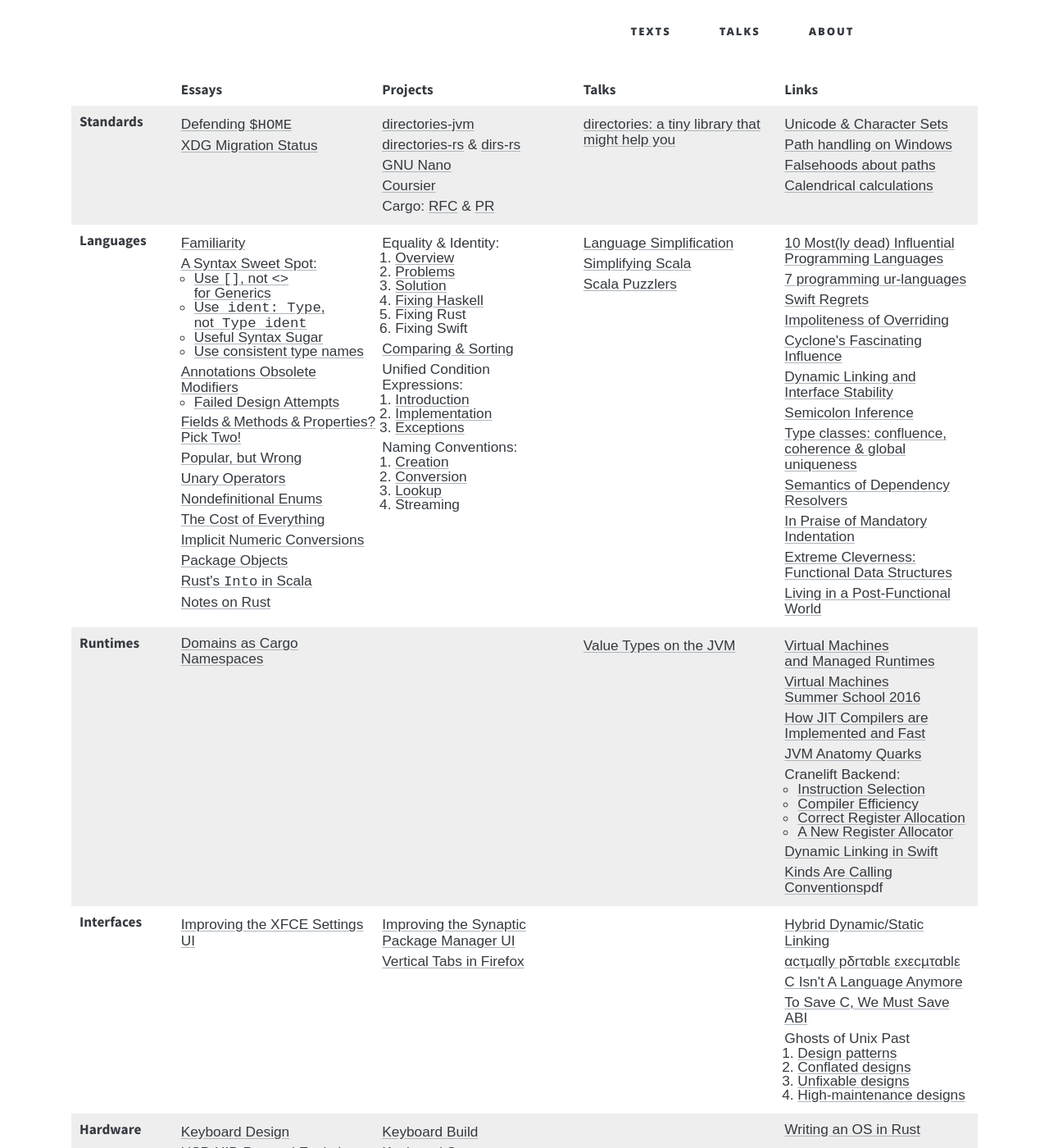
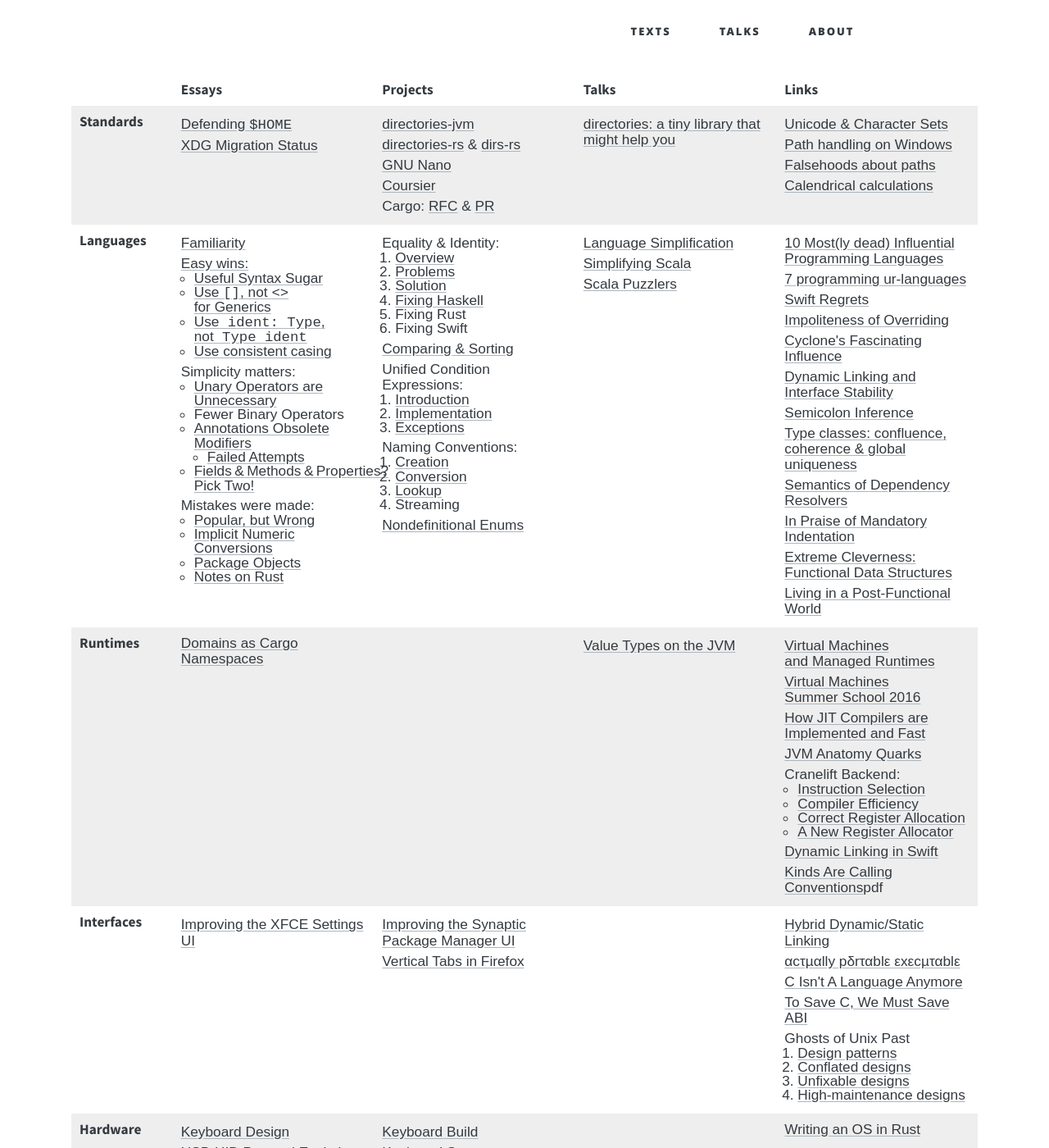
Before and after one commit to soc/soc.me, a Jekyll site: the page built from index.md, in a window 1280 px wide and 1400 px high. Shown: the whole window at 82% size. Built offline with Jekyll 4.4.1, drawn with Linux system fonts in a browser that asks for light colours; some web fonts are replaced; some of the changed text lies outside the part shown.

Commit message:
overhaul unary operators, organize index

```diff
--- a/index.md
+++ b/index.md
@@ -37,29 +37,34 @@
     <th class="table-topic">Languages</th>
     <td>
       <div><a href="languages/familiarity">Familiarity</a></div>
-      <div><a href="languages/generics">A Syntax Sweet Spot:</a>
+      <div><a href="languages/generics">Easy wins:</a>
         <ul>
+          <li><a href="languages/useful-syntax-sugar">Useful Syntax Sugar</a></li>
           <li><a href="languages/stop-using-angle-brackets-for-generics">Use <kbd>[]</kbd>, not <kbd><></kbd><br/>for Generics</a></li>
           <li><a href="languages/type-annotations">Use<kbd> ident: Type</kbd>,<br/>not<kbd> Type ident</kbd></a></li>
-          <li><a href="languages/useful-syntax-sugar">Useful Syntax Sugar</a></li>
-          <li><a href="languages/against-mixed-cased-type-names">Use consistent type names</a></li>
+          <li><a href="languages/against-mixed-cased-type-names">Use consistent casing</a></li>
         </ul>
       </div>
-      <div>
-        <a href="languages/annotations-obsolete-modifiers">Annotations Obsolete Modifiers</a>
+      <div>Simplicity matters:
         <ul>
-          <li><a href="languages/annotations-obsolete-modifiers-attempts">Failed Design Attempts</a></li>
+          <li><a href="languages/unary-operators-are-unnecessary">Unary Operators are Unnecessary</a></li>
+          <li>Fewer Binary Operators</li>
+          <li><a href="languages/annotations-obsolete-modifiers">Annotations Obsolete Modifiers</a>
+            <ul>
+              <li><a href="languages/annotations-obsolete-modifiers-attempts">Failed Attempts</a></li>
+            </ul>
+          </li>
+          <li><a href="languages/fields-methods-properties-pick-two">Fields & Methods & Properties? Pick Two!</a></li>
         </ul>
       </div>
-      <div><a href="languages/fields-methods-properties-pick-two">Fields & Methods & Properties? Pick Two!</a></div>
-      <div><a href="languages/popular-but-wrong">Popular, but Wrong</a></div>
-      <div><a href="languages/unary-operators">Unary Operators</a></div>
-      <div><a href="languages/nondefinitional-enums">Nondefinitional Enums</a></div>
-      <div><a href="languages/the-cost-of-everything">The Cost of Everything</a></div>
-      <div><a href="languages/implicit-numeric-conversions">Implicit Numeric Conversions</a></div>
-      <div><a href="languages/package-objects">Package Objects</a></div>
-      <div><a href="languages/rusts-into-in-scala">Rust's <kbd>Into</kbd> in Scala</a></div>
-      <div><a href="languages/notes-on-rust">Notes on Rust</a></div>
+      <div>Mistakes were made:
+        <ul>
+          <li><a href="languages/popular-but-wrong">Popular, but Wrong</a></li>
+          <li><a href="languages/implicit-numeric-conversions">Implicit Numeric Conversions</a></li>
+          <li><a href="languages/package-objects">Package Objects</a></li>
+          <li><a href="languages/notes-on-rust">Notes on Rust</a></li>
+        </ul>
+      </div>
     </td>
     <td>
       <div>Equality &amp; Identity:
```
Also changed, not shown: other parts of index.md (+6 -3 lines), _languages/annotations-obsolete-modifiers-attempts.md (+1 -1 lines), _languages/unary-operators-are-unnecessary.md (renamed from _languages/unary-operators.md, +39 -8 lines).
